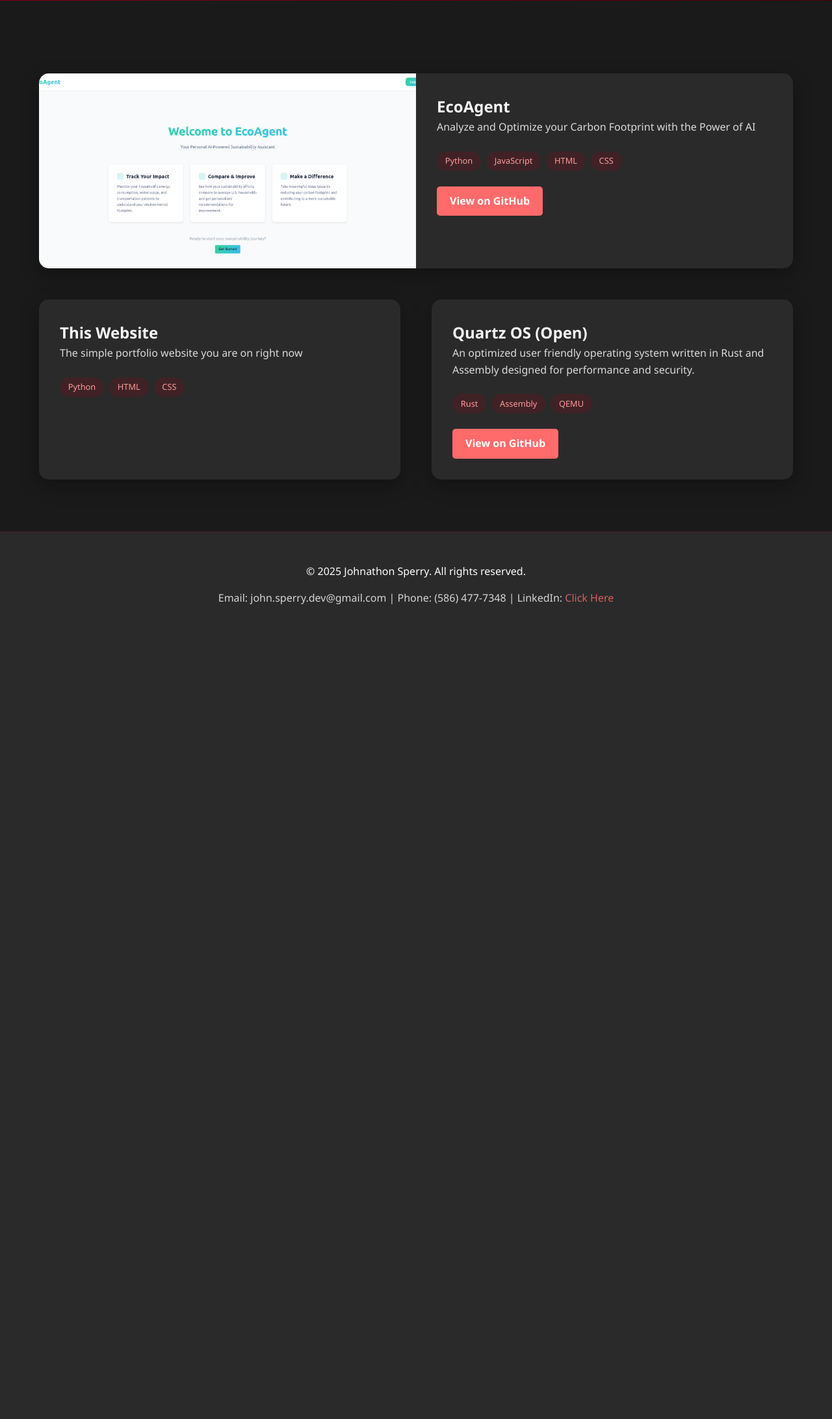
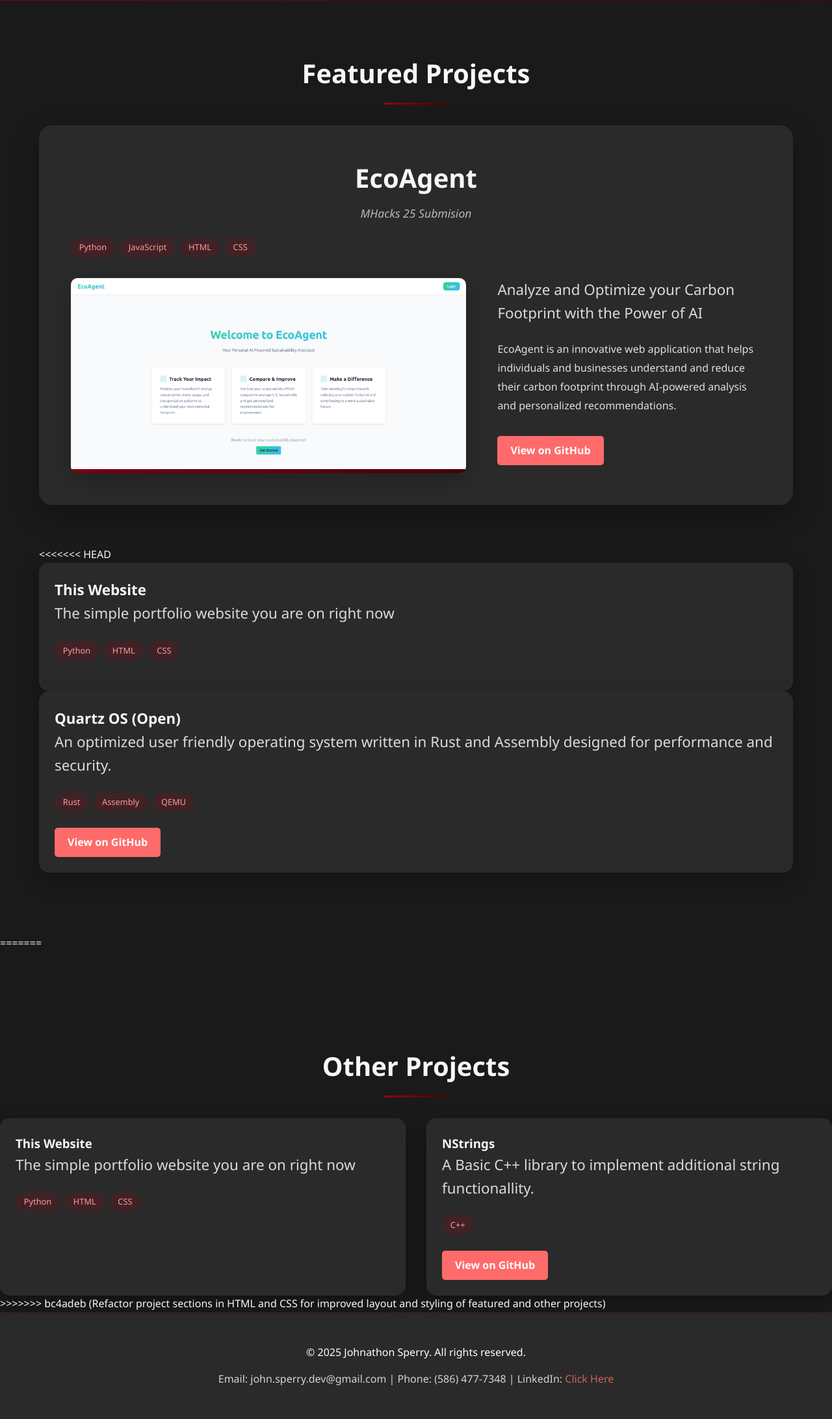
Before and after one commit to IchoTM/PortfolioWebsite, a Flask app: page /projects in a window 1280 px wide. Shown: the part 313-2497 px from the top of the page at 65% size. Before the commit the page ends 1243 px from the top, so only its background shows below. Run offline with Flask 3, Linux system fonts and the light colour scheme.

Commit message:
Refactor project sections in HTML and CSS for improved layout and styling of featured and other projects

```diff
--- a/static/style.css
+++ b/static/style.css
@@ -451,10 +451,112 @@
     background: #1a1a1a;
 }
 
+.section-title {
+    color: #f7f7f7;
+    font-size: 2.5rem;
+    margin-bottom: 2rem;
+    text-align: center;
+    position: relative;
+    padding-bottom: 1rem;
+}
+
+.section-title::after {
+    content: '';
+    position: absolute;
+    bottom: 0;
+    left: 50%;
+    transform: translateX(-50%);
+    width: 100px;
+    height: 3px;
+    background: linear-gradient(to right, #960018, #4a0000);
+}
+
+.featured-projects {
+    margin-bottom: 6rem;
+}
+
+.featured-project {
+    background: #2a2a2a;
+    border-radius: 20px;
+    overflow: hidden;
+    box-shadow: 0 15px 40px rgba(0,0,0,0.3);
+    margin-bottom: 4rem;
+    border: 1px solid rgba(150, 0, 24, 0.2);
+}
+
+.project-content {
+    padding: 3rem;
+}
+
+.project-header {
+    text-align: center;
+    margin-bottom: 2rem;
+}
+
+.project-header h3 {
+    color: #f7f7f7;
+    font-size: 2.5rem;
+    margin-bottom: 0.5rem;
+}
+
+.project-subtitle {
+    font-style: italic;
+    color: #c7c7c7;
+    font-size: 1.1rem;
+    margin-bottom: 1.5rem;
+    opacity: 0.9;
+    font-weight: 500;
+}
+
+.project-body {
+    display: grid;
+    grid-template-columns: 1.2fr 0.8fr;
+    gap: 3rem;
+    align-items: start;
+}
+
+.featured-project .project-image {
+    width: 100%;
+    border-radius: 10px;
+    overflow: hidden;
+    box-shadow: 0 10px 30px rgba(0,0,0,0.2);
+}
+
+.featured-project .project-image img {
+    width: 100%;
+    height: auto;
+    display: block;
+    transition: transform 0.5s ease;
+}
+
+.featured-project .project-image:hover img {
+    transform: scale(1.03);
+}
+
+.project-details {
+    color: #e0e0e0;
+}
+
+.project-description {
+    font-size: 1.4rem;
+    font-weight: 500;
+    color: #f7f7f7;
+    margin-bottom: 1.5rem;
+}
+
+.project-extended-description {
+    margin-bottom: 2rem;
+    line-height: 1.8;
+}
+
+.other-projects {
+    margin-top: 4rem;
+}
+
 .projects-grid {
     display: grid;
-    grid-template-columns: repeat(auto-fit, minmax(400px, 1fr));
-    gap: 3rem;
+    grid-template-columns: repeat(auto-fit, minmax(300px, 1fr));
+    gap: 2rem;
     margin-top: 2rem;
 }
 
@@ -466,24 +568,17 @@
     transition: transform 0.3s ease, box-shadow 0.3s ease;
 }
 
-.project-card:hover {
-    transform: translateY(-10px);
-    box-shadow: 0 20px 40px rgba(0,0,0,0.15);
-}
-
-.project-card.featured {
-    grid-column: span 2;
-    display: grid;
-    grid-template-columns: 1fr 1fr;
-    gap: 0;
-}
-
 .project-image {
     width: 100%;
     height: 300px;
     overflow: hidden;
     position: relative;
     background: linear-gradient(135deg, #960018 0%, #4a0000 100%);
+}
+
+/* Non-featured projects have smaller image height */
+.project-card:not(.featured) .project-image {
+    height: 200px;
 }
 
 .project-image img {
@@ -506,8 +601,18 @@
     padding: 2rem;
 }
 
+/* Non-featured projects have smaller padding */
+.project-card:not(.featured) .project-info {
+    padding: 1.5rem;
+}
+
 .project-info h2 {
     color: #f7f7f7;
+}
+
+/* Non-featured projects have smaller heading */
+.project-card:not(.featured) .project-info h2 {
+    font-size: 1.4rem;
 }
 
 .project-description {
@@ -640,9 +745,26 @@
         grid-template-columns: 1fr;
     }
 
-    .project-card.featured {
-        grid-column: span 1;
-        display: block;
+    .project-body {
+        grid-template-columns: 1fr;
+        gap: 2rem;
+    }
+
+    .project-content {
+        padding: 2rem;
+    }
+
+    .project-header h3 {
+        font-size: 2rem;
+    }
+
+    .project-subtitle {
+        font-size: 1rem;
+        margin-bottom: 1rem;
+    }
+
+    .project-description {
+        font-size: 1.2rem;
     }
 
     .project-links {
--- a/templates/projects.html
+++ b/templates/projects.html
@@ -10,27 +10,39 @@
 
 <section class="projects-content">
     <div class="container">
-        <div class="projects-grid">
-            <div class="project-card featured">
-                <div class="project-image">
-                    <img src="{{ url_for('static', filename='images/EAWebsite.png') }}" alt="Project Screenshot">
-                </div>
-                <div class="project-info">
-                    <h2>EcoAgent</h2>
-                    <p class="project-description">
-                        Analyze and Optimize your Carbon Footprint with the Power of AI
-                    </p>
+        <section class="featured-projects">
+            <h2 class="section-title">Featured Projects</h2>
+            <div class="featured-project">
+                <div class="project-content">
+                    <div class="project-header">
+                        <h3>EcoAgent</h3>
+                        <p class="project-subtitle">MHacks 25 Submision</p>
                         <div class="tech-stack">
                             <span class="tech">Python</span>
                             <span class="tech">JavaScript</span>
                             <span class="tech">HTML</span>
                             <span class="tech">CSS</span>
                         </div>
+                    </div>
+                    <div class="project-body">
+                        <div class="project-image">
+                            <img src="{{ url_for('static', filename='images/EAWebsite.png') }}" alt="EcoAgent Project Screenshot">
+                        </div>
+                        <div class="project-details">
+                            <p class="project-description">
+                                Analyze and Optimize your Carbon Footprint with the Power of AI
+                            </p>
+                            <div class="project-extended-description">
+                                <p>EcoAgent is an innovative web application that helps individuals and businesses understand and reduce their carbon footprint through AI-powered analysis and personalized recommendations.</p>
+                            </div>
                             <div class="project-links">
                                 <a href="https://github.com/IchoTM/EcoAgent" class="project-button">View on GitHub</a>
                             </div>
                         </div>
                     </div>
+                </div>
+            </div>
+<<<<<<< HEAD
             <div class="project-card">
                 <div class="project-info">
                     <h2>This Website</h2>
@@ -61,6 +73,42 @@
                 </div>
             </div>
         </div>
+=======
+        </section>
+
+        <section class="other-projects">
+            <h2 class="section-title">Other Projects</h2>
+            <div class="projects-grid">
+                <div class="project-card">
+                    <div class="project-info">
+                        <h3>This Website</h3>
+                        <p class="project-description">
+                            The simple portfolio website you are on right now
+                        </p>
+                        <div class="tech-stack">
+                            <span class="tech">Python</span>
+                            <span class="tech">HTML</span>
+                            <span class="tech">CSS</span>
+                        </div>
+                    </div>
+                </div>
+                <div class="project-card">
+                    <div class="project-info">
+                        <h3>NStrings</h3>
+                        <p class="project-description">
+                            A Basic C++ library to implement additional string functionallity.
+                        </p>
+                        <div class="tech-stack">
+                            <span class="tech">C++</span>
+                        </div>
+                        <div class="project-links">
+                            <a href="https://github.com/IchoTM/NStrings" class="project-button">View on GitHub</a>
+                        </div>
+                    </div>
+                </div>
+            </div>
+        </section>
+>>>>>>> bc4adeb (Refactor project sections in HTML and CSS for improved layout and styling of featured and other projects)
     </div>
 </section>
 {% endblock %}
```
Lines whose indentation alone changed are shown as unchanged.
